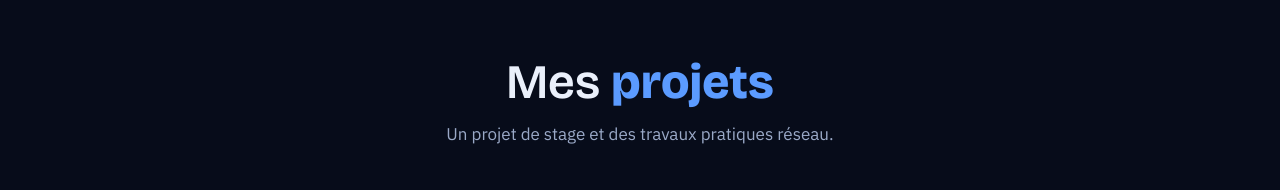
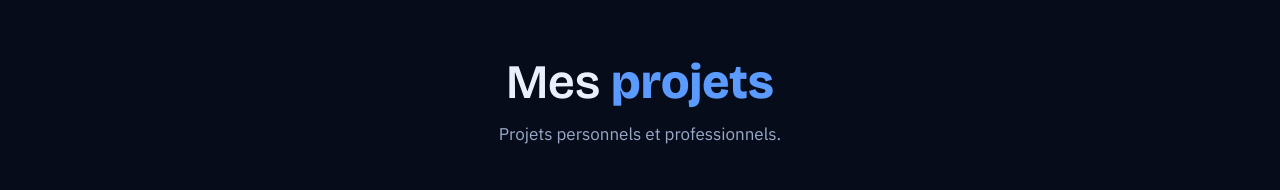
Before and after one commit to gnienlfangangeemmanuelkone/gnienlfangangeemmanuelkone.github.io, a plain HTML site: page index.html in a window 1280 px wide. Shown: the part 2040-2230 px from the top of the page. Drawn offline with nearby package versions, Linux system fonts and the light colour scheme.

```diff
--- a/index.html
+++ b/index.html
@@ -89,7 +89,7 @@
 
 <section id="projets">
   <div class="wrap">
-    <div class="head"><h2>Mes <b>projets</b></h2><p>Un projet de stage et des travaux pratiques réseau.</p></div>
+    <div class="head"><h2>Mes <b>projets</b></h2><p>Projets personnels et professionnels.</p></div>
     <div class="grid">
 
       <article class="card proj wide">
```
